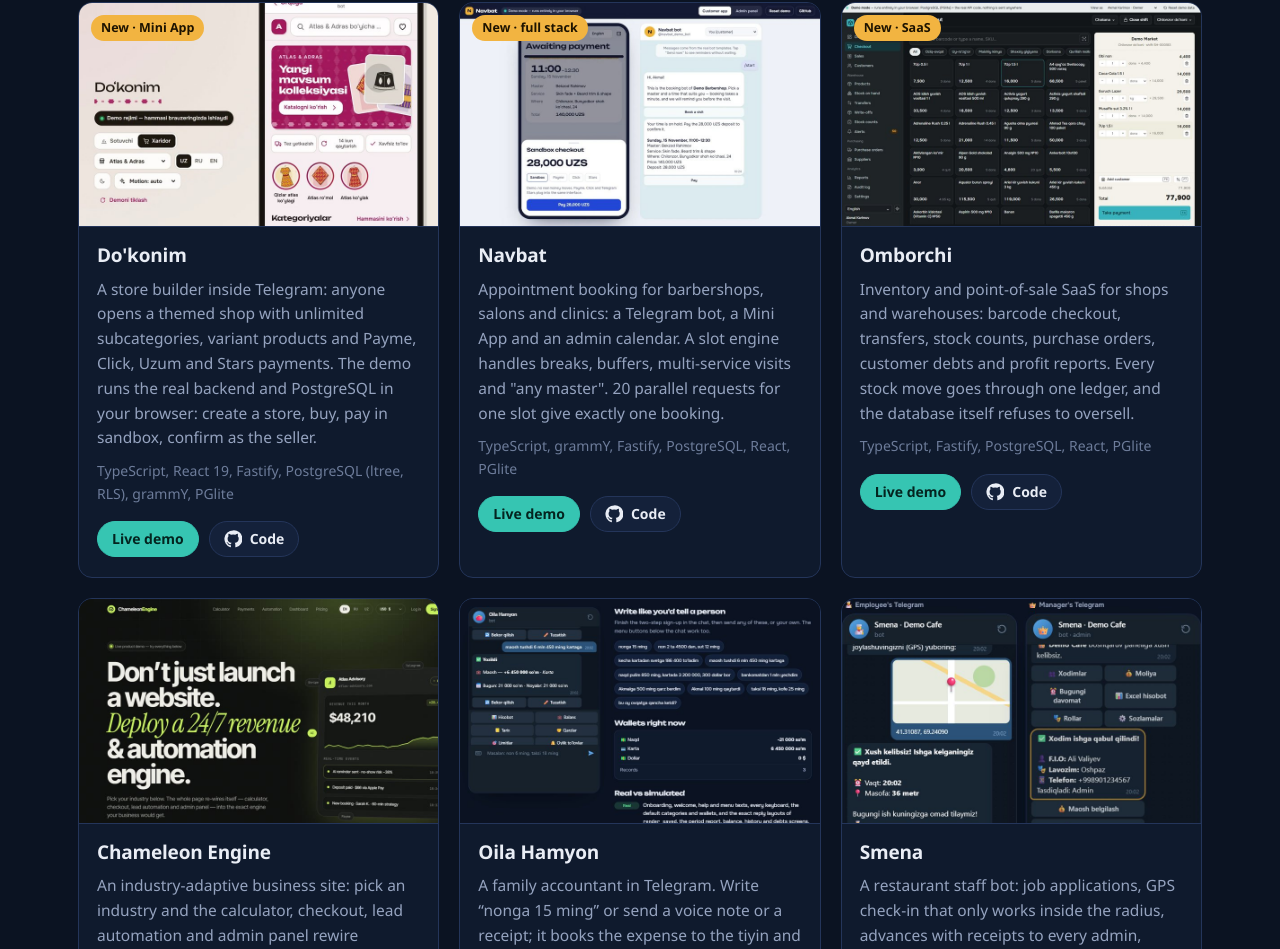
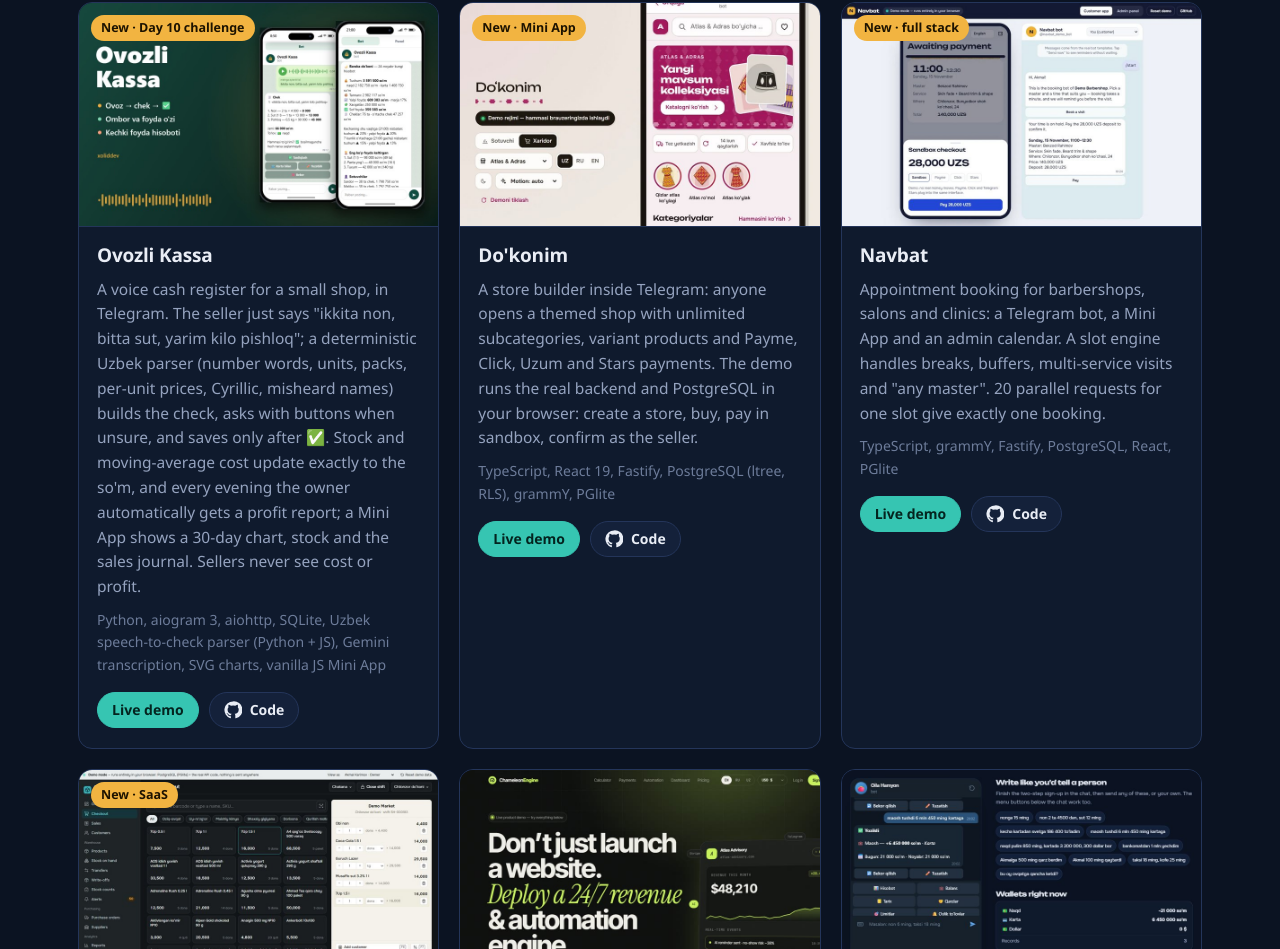
Before and after one commit to xoliddev/xoliddev.github.io, a plain HTML site: page index.html in a window 1280 px wide. Shown: the part 6287-7236 px from the top of the page. Drawn offline with Linux system fonts and the light colour scheme; a web font is replaced by a local one.

Commit message:
Ovozli Kassa — day 10 challenge: voice cash register with an evening profit report
Co-Authored-By: Claude Opus 5.5 <noreply@anthropic.com>

```diff
--- a/index.html
+++ b/index.html
@@ -321,6 +321,18 @@
           </div>
         </article>
         <article class="proj">
+          <a class="proj-thumb" href="/ovozli-kassa/" tabindex="-1" aria-hidden="true"><img src="assets/img/thumbs/ovozli-kassa.jpg" alt="" loading="lazy" width="800" height="500"><span class="badge-play"><span class="l-en">New · Day 10 challenge</span><span class="l-uz">Yangi · 10-kun chellenj</span></span></a>
+          <div class="proj-body">
+            <h3><a href="/ovozli-kassa/">Ovozli Kassa</a></h3>
+            <p class="l-en">A voice cash register for a small shop, in Telegram. The seller just says "ikkita non, bitta sut, yarim kilo pishloq"; a deterministic Uzbek parser (number words, units, packs, per-unit prices, Cyrillic, misheard names) builds the check, asks with buttons when unsure, and saves only after ✅. Stock and moving-average cost update exactly to the so'm, and every evening the owner automatically gets a profit report; a Mini App shows a 30-day chart, stock and the sales journal. Sellers never see cost or profit.</p><p class="l-uz">Kichik do'kon uchun ovozli kassa, Telegram ichida. Sotuvchi shunchaki "ikkita non, bitta sut, yarim kilo pishloq" deydi, bot chekni o'zi tuzadi. U son so'zlarini, kilo va qoplarni, "o'n ikki mingdan" kabi narxni, kirillchani va xato eshitilgan nomlarni tushunadi. Ishonchi komil bo'lmasa, tugmalar bilan so'raydi, ✅ bosilmaguncha hech narsa saqlanmaydi. Ombor va tannarx so'mgacha aniq hisoblanadi. Har kuni kechqurun egasiga foyda hisoboti o'zi keladi. Ilovada 30 kunlik grafik, ombor va sotuvlar jurnali bor. Sotuvchi tannarx va foydani ko'rmaydi.</p>
+            <p class="proj-tech">Python, aiogram 3, aiohttp, SQLite, Uzbek speech-to-check parser (Python + JS), Gemini transcription, SVG charts, vanilla JS Mini App</p>
+            <div class="btn-row">
+              <a class="btn btn-primary btn-small" href="/ovozli-kassa/"><span class="l-en">Live demo</span><span class="l-uz">Jonli demo</span></a>
+              <a class="btn btn-small" href="https://github.com/xoliddev/ovozli-kassa" target="_blank" rel="noopener"><svg viewBox="0 0 24 24" fill="currentColor" aria-hidden="true"><path d="M12 .5a11.5 11.5 0 0 0-3.6 22.4c.6.1.8-.3.8-.6v-2c-3.2.7-3.9-1.5-3.9-1.5-.5-1.3-1.3-1.7-1.3-1.7-1-.7.1-.7.1-.7 1.2.1 1.8 1.2 1.8 1.2 1 1.8 2.8 1.3 3.5 1 .1-.8.4-1.3.7-1.6-2.6-.3-5.3-1.3-5.3-5.7 0-1.3.5-2.3 1.2-3.1-.1-.3-.5-1.5.1-3.1 0 0 1-.3 3.2 1.2a11 11 0 0 1 5.8 0c2.2-1.5 3.2-1.2 3.2-1.2.6 1.6.2 2.8.1 3.1.8.8 1.2 1.9 1.2 3.1 0 4.4-2.7 5.4-5.3 5.7.4.4.8 1.1.8 2.2v3.3c0 .3.2.7.8.6A11.5 11.5 0 0 0 12 .5z"/></svg><span class="l-en">Code</span><span class="l-uz">Kod</span></a>
+            </div>
+          </div>
+        </article>
+        <article class="proj">
           <a class="proj-thumb" href="/dokonim/" tabindex="-1" aria-hidden="true"><img src="assets/img/thumbs/dokonim.jpg" alt="" loading="lazy" width="800" height="500"><span class="badge-play"><span class="l-en">New · Mini App</span><span class="l-uz">Yangi · Mini App</span></span></a>
           <div class="proj-body">
             <h3><a href="/dokonim/">Do'konim</a></h3>
--- a/sitemap.xml
+++ b/sitemap.xml
@@ -19,5 +19,6 @@
   <url><loc>https://xoliddev.github.io/kitob-klubi/</loc><lastmod>2026-11-23</lastmod><priority>0.8</priority></url>
   <url><loc>https://xoliddev.github.io/sport-zal/</loc><lastmod>2026-11-23</lastmod><priority>0.8</priority></url>
   <url><loc>https://xoliddev.github.io/bozor-narxi/</loc><lastmod>2026-11-23</lastmod><priority>0.8</priority></url>
+  <url><loc>https://xoliddev.github.io/ovozli-kassa/</loc><lastmod>2026-11-24</lastmod><priority>0.8</priority></url>
   <url><loc>https://xoliddev.github.io/dokonim/</loc><lastmod>2026-11-15</lastmod><priority>0.9</priority></url>
 </urlset>
```
Also changed, not shown: assets/img/thumbs/ovozli-kassa.jpg (added).
